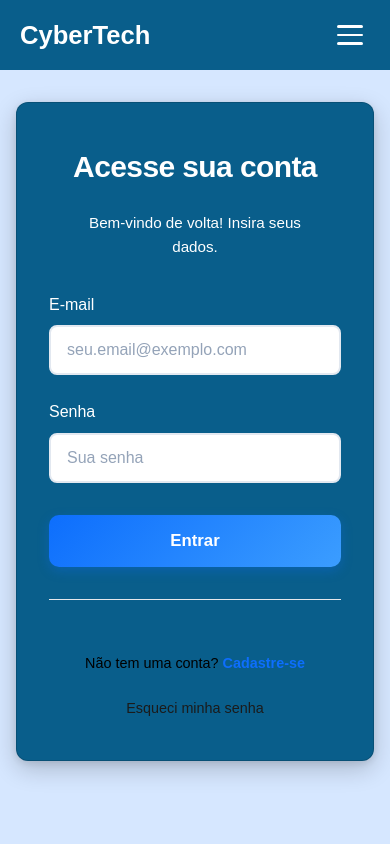
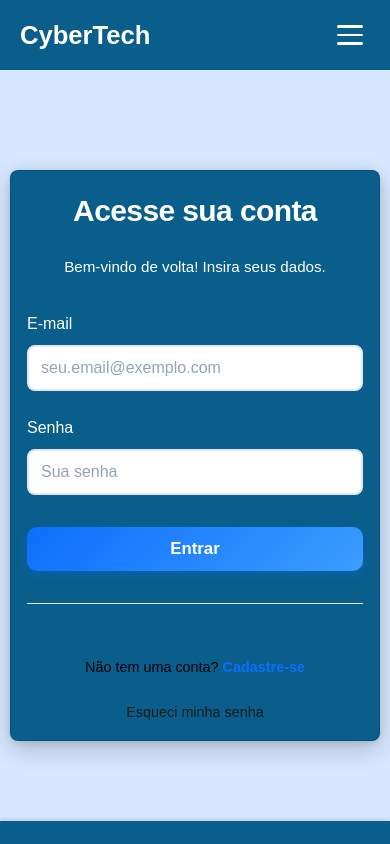
Before and after one commit to ErickEstavarenco/cyber-tech-, a React (Vite) app: page /login in a window 390 px wide. Built offline with nearby package versions, Linux system fonts and the light colour scheme; no server answers.

Commit message:
Novas atualizações

```diff
--- a/src/pages/Cadastro/Cadastro.module.css
+++ b/src/pages/Cadastro/Cadastro.module.css
@@ -155,3 +155,28 @@
   text-align: center;
   margin-bottom: 15px;
 }
+
+/* --- RESPONSIVIDADE PARA FORMULÁRIOS --- */
+
+@media (max-width: 600px) {
+  .loginContainer {
+    padding: 10px;
+    align-items: flex-start; /* Começa do topo */
+    padding-top: 100px; /* Espaço para o header */
+  }
+
+  .loginCard {
+    padding: 1.5rem;
+    max-width: 100%;
+    border-radius: 8px;
+  }
+
+  .formGroup input {
+    font-size: 16px; /* Evita zoom automático no iOS */
+    padding: 12px;
+  }
+
+  .loginButton {
+    padding: 12px;
+  }
+}
--- a/src/pages/Home/Home.module.css
+++ b/src/pages/Home/Home.module.css
@@ -175,22 +175,45 @@
 }
 
 /* ---------- Responsividade ---------- */
-@media (max-width: 768px) {
+/* --- ATUALIZAÇÃO DE RESPONSIVIDADE --- */
+
+/* Tablet (2 colunas, se couber) */
+@media (max-width: 900px) {
   .infoCard {
     flex-direction: column;
     text-align: center;
+    padding: 1.5rem;
   }
 
   .infoVideo {
     width: 100%;
-    height: 200px;
+    height: auto;
+    margin-bottom: 1.5rem;
   }
+}
 
-  .infoText h3 {
-    font-size: 1.5rem;
+/* Mobile (1 coluna, textos menores) */
+@media (max-width: 600px) {
+  .heroSection {
+    padding-top: 10px;
   }
 
   .mainTitle {
     font-size: 2rem;
+    line-height: 1.2;
+  }
+
+  .subtitle {
+    font-size: 1rem;
+    padding: 0 10px;
+  }
+
+  .challengeCardsList {
+    gap: 1.5rem;
+  }
+
+  .challengeCard {
+    width: 220;
+    max-width: 320px;
   }
 }
--- a/src/pages/Login/Login.module.css
+++ b/src/pages/Login/Login.module.css
@@ -156,3 +156,28 @@
   box-shadow: 0 2px 8px rgba(220, 38, 38, 0.1);
   text-align: center;
 }
+
+/* --- RESPONSIVIDADE PARA FORMULÁRIOS --- */
+
+@media (max-width: 600px) {
+  .loginContainer {
+    padding: 10px;
+    align-items: flex-start; /* Começa do topo */
+    padding-top: 100px; /* Espaço para o header */
+  }
+
+  .loginCard {
+    padding: 1rem;
+    max-width: 100%;
+    border-radius: 8px;
+  }
+
+  .formGroup input {
+    font-size: 16px; /* Evita zoom automático no iOS */
+    padding: 12px;
+  }
+
+  .loginButton {
+    padding: 12px;
+  }
+}
--- a/src/pages/Perfil/Perfil.jsx
+++ b/src/pages/Perfil/Perfil.jsx
@@ -190,7 +190,7 @@ export default function Perfil() {
               <input name="dataNascimento" type="date" value={form.dataNascimento} onChange={handleChange} />
             </div>
 
-            {/* Linha 3: Escolaridade (Ocupa a largura total na imagem)
+            {/*Linha 3: Escolaridade (Ocupa a largura total na imagem)*/}
             <div className={styles.inputGroup + " " + styles.fullWidth}>
                 <label>Escolaridade</label>
                 <select name="escolaridad" value={form.escolaridad} onChange={handleChange}>
@@ -198,7 +198,7 @@ export default function Perfil() {
                     <option value="ENSINO MEDIO">Ensino Medio</option>
                     <option value="ENSINO SUPERIOR">Ensino Superior</option>
                 </select>
-            </div> */}
+            </div>
 
           </div>
 
--- a/src/styles/globals.css
+++ b/src/styles/globals.css
@@ -155,3 +155,19 @@ footer {
     padding: 1rem;
   }
 }
+
+img, video, iframe {
+  max-width: 100%;
+  height: auto;
+}
+
+@media (max-width: 768px) {
+  .container {
+    padding: 1rem;
+    margin: 0px 10px;
+    width: auto;
+  }
+
+  h1 { font-size: 1.8rem; }
+  h2 { font-size: 1.5rem; }
+}
```
Also changed, not shown: src/admin/Admin.module.css (+1 -9 lines).
